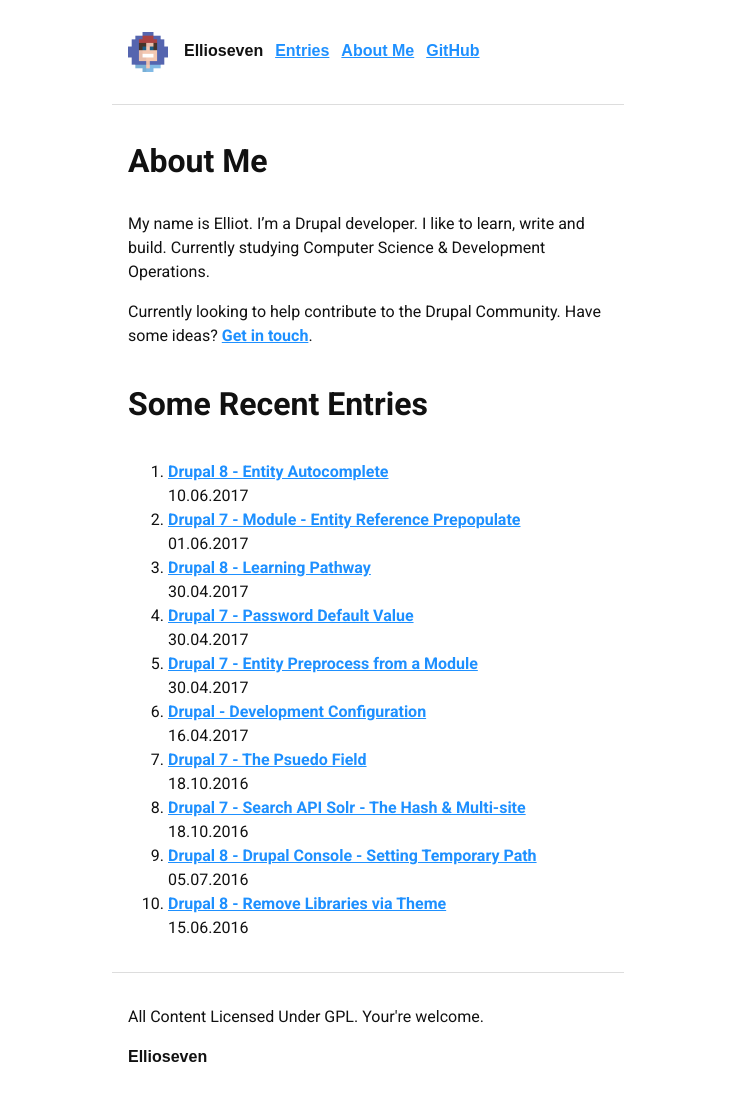
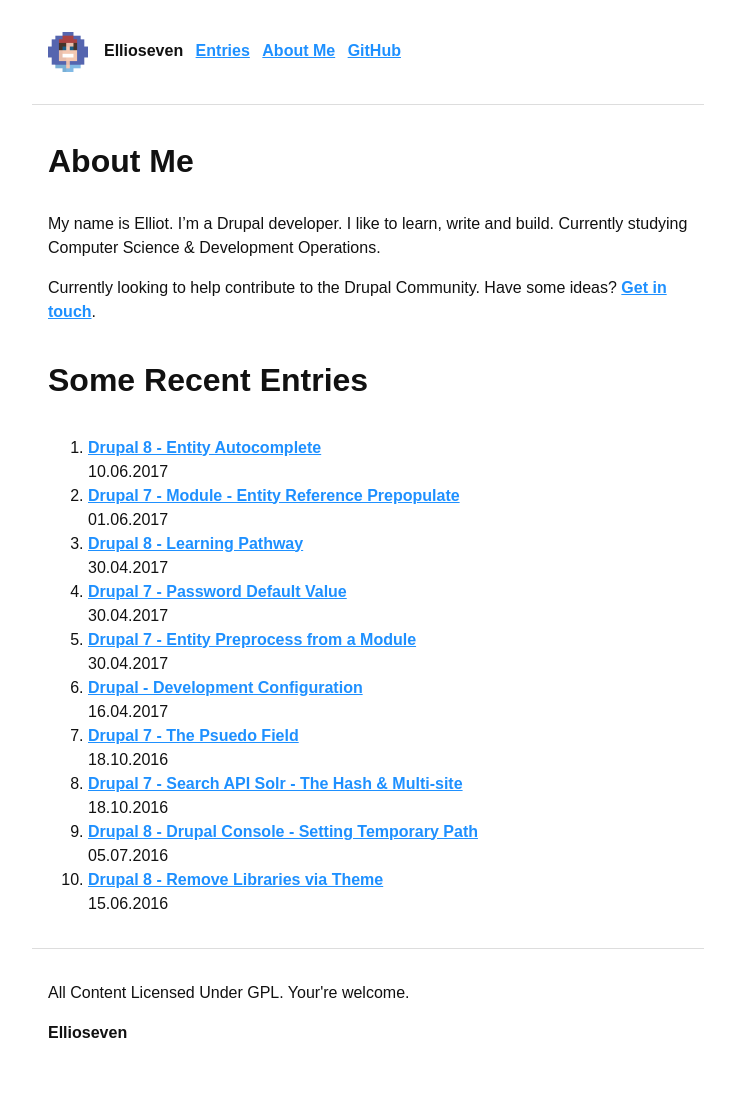
Before and after one commit to ellioseven/ellioseven.github.io, a Jekyll site: the page built from index.md, in a window 1280 px wide. Shown: the whole page, without its empty margins (272-1007 px from the left). Built offline with Jekyll 4.4.1, drawn with Linux system fonts in a browser that asks for light colours; our own code applies the rules of GitHub Pages for plain Markdown files; after the commit the page ends 1077 px from its top, so only the background shows below that.

Commit message:
Simplify design

```diff
--- a/css/theme.css
+++ b/css/theme.css
@@ -1,6 +1,4 @@
 /* Global */
-
-@import url('https://fonts.googleapis.com/css?family=Roboto+Mono:700|Roboto:400,400i,700,700i');
 
 html,
 body {
@@ -11,7 +9,7 @@ body {
 html,
 body,
 code {
-    font-family: "Roboto", serif;
+    font-family: sans-serif;
 }
 
 body {
@@ -38,7 +36,7 @@ a:focus {
 
 pre,
 code {
-    font-family: "Roboto Mono", monospace;
+    font-family: monospace;
 }
 
 pre {
@@ -59,15 +57,15 @@ pre {
     }
 }
 
-pre code {
-    display: block;
-    font-size: .75em;
-    background-color: transparent;
-}
-
 code {
     color: #e65722;
     font-weight: 700;
+}
+
+pre code {
+    display: block;
+    font-weight: 400;
+    background-color: transparent;
 }
 
 a code {
@@ -103,7 +101,7 @@ footer[role="contentinfo"],
 header[role="banner"] + hr,
 main[role="main"] + hr,
 footer[role="contentinfo"] + hr {
-    max-width: 30em;
+    max-width: 40em;
     margin: 2em auto;
     padding-left: 1em;
     padding-right: 1em;
@@ -145,14 +143,12 @@ header[role="banner"] .logo:before {
 
 nav a {
     margin-right: .5em;
-    font-family: sans-serif;
     font-weight: bold;
 }
 
 /* Logo */
 
 .logo {
-    font-family: sans-serif;
     font-weight: bold;
     color: inherit;
     text-decoration: none;
```
